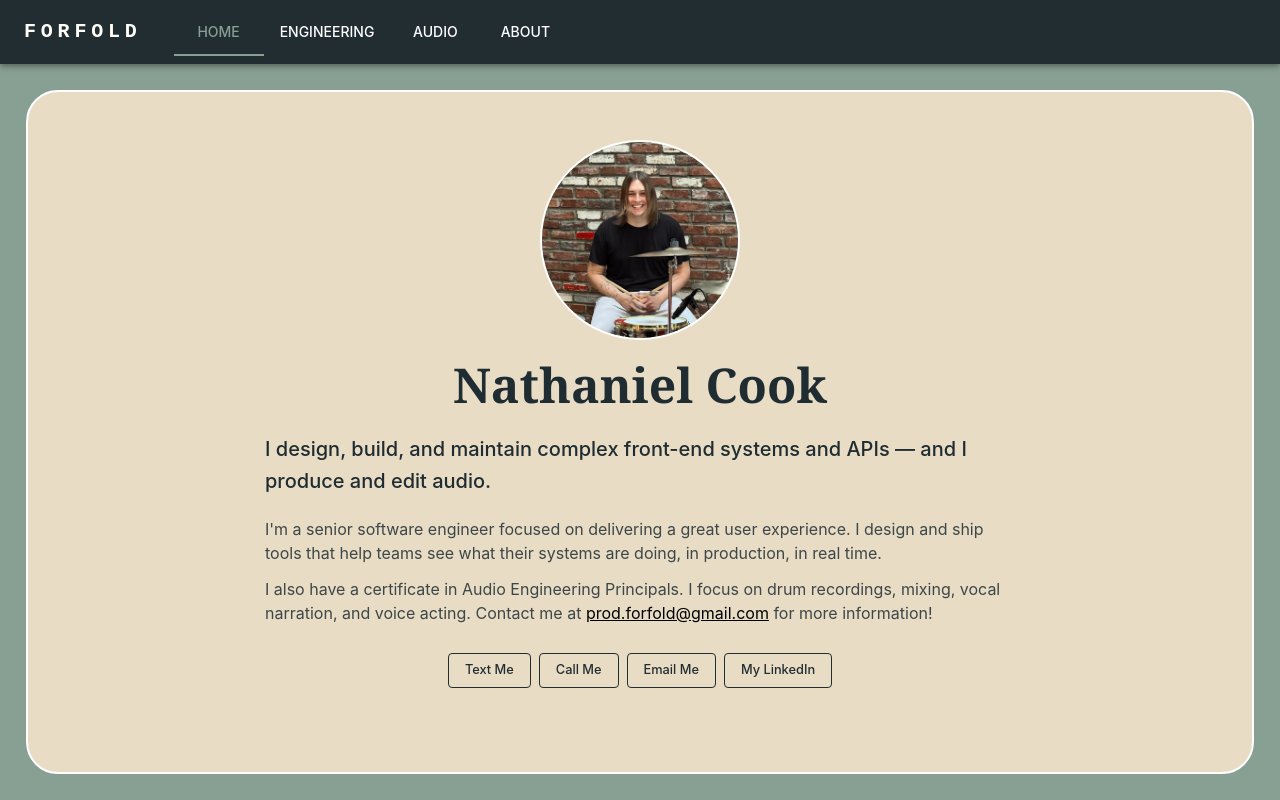
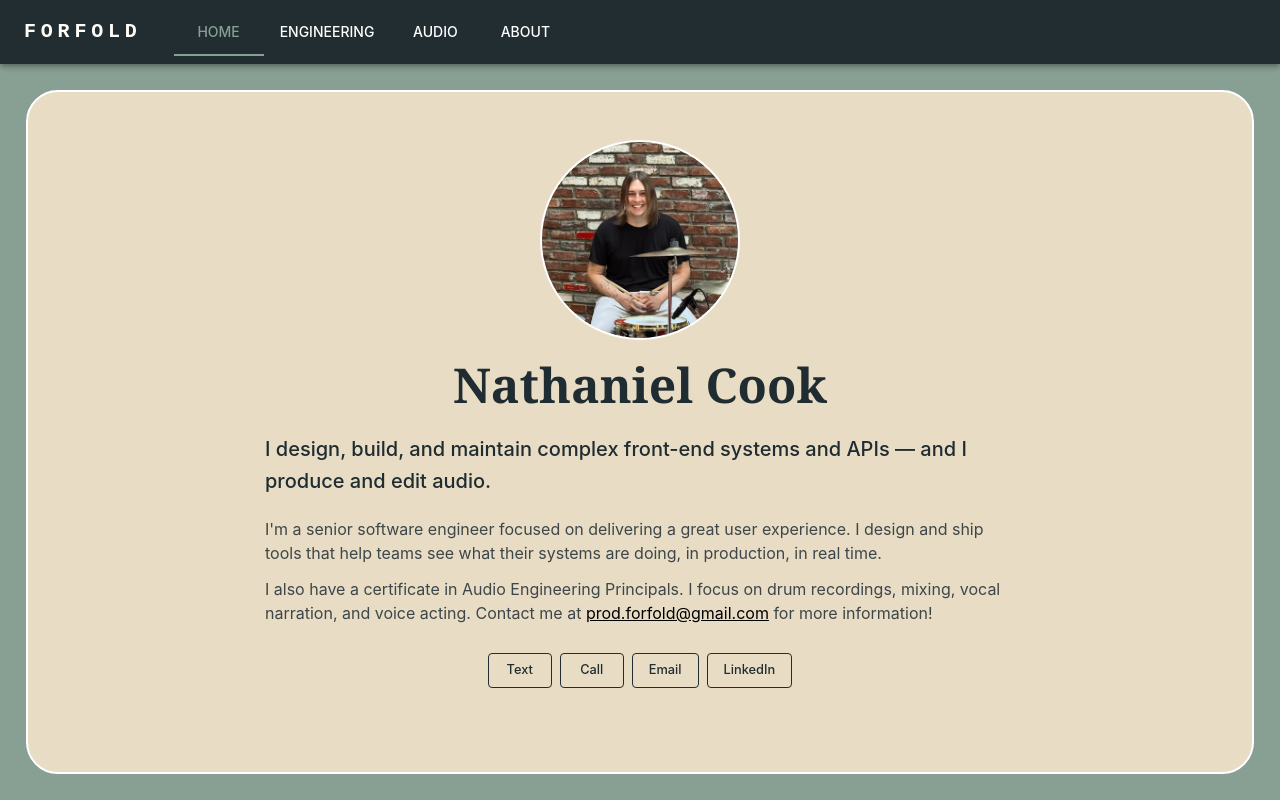
Before and after one commit to Forfold/forfold, a React (Vite) app: page / in a window 1280 px wide. Built offline with nearby package versions, Linux system fonts and the light colour scheme.

Commit message:
update button text

```diff
--- a/src/components/Engineering/index.tsx
+++ b/src/components/Engineering/index.tsx
@@ -1,6 +1,5 @@
-import { Box, Link, SxProps, Typography } from '@mui/material'
+import { Box, Typography } from '@mui/material'
 import { DebugProfilePhoto, ProfilePhoto } from '../ProfilePhoto'
-import { Button } from '../StyledComponents/Button'
 import { Footer } from '../Main/Footer'
 
 export function Engineering() {
--- a/src/components/Main/Footer.tsx
+++ b/src/components/Main/Footer.tsx
@@ -4,17 +4,17 @@ import { Button } from '../StyledComponents/Button'
 export function Footer() {
   return (
     <Box sx={{ display: 'flex', justifyContent: 'center', gap: 1, pt: 3.5 }}>
-      <Button href="sms:+16128393536">Text Me</Button>
-      <Button href="tel:+16128393536">Call Me</Button>
+      <Button href="sms:+16128393536">Text</Button>
+      <Button href="tel:+16128393536">Call</Button>
       <Button href="mailto:prod.forfold@gmail.com" target="_blank" rel="noopener noreferrer">
-        Email Me
+        Email
       </Button>
       <Button
         href="https://www.linkedin.com/in/nathanieljcook/"
         target="_blank"
         rel="noopener noreferrer"
       >
-        My LinkedIn
+        LinkedIn
       </Button>
     </Box>
   )
```
